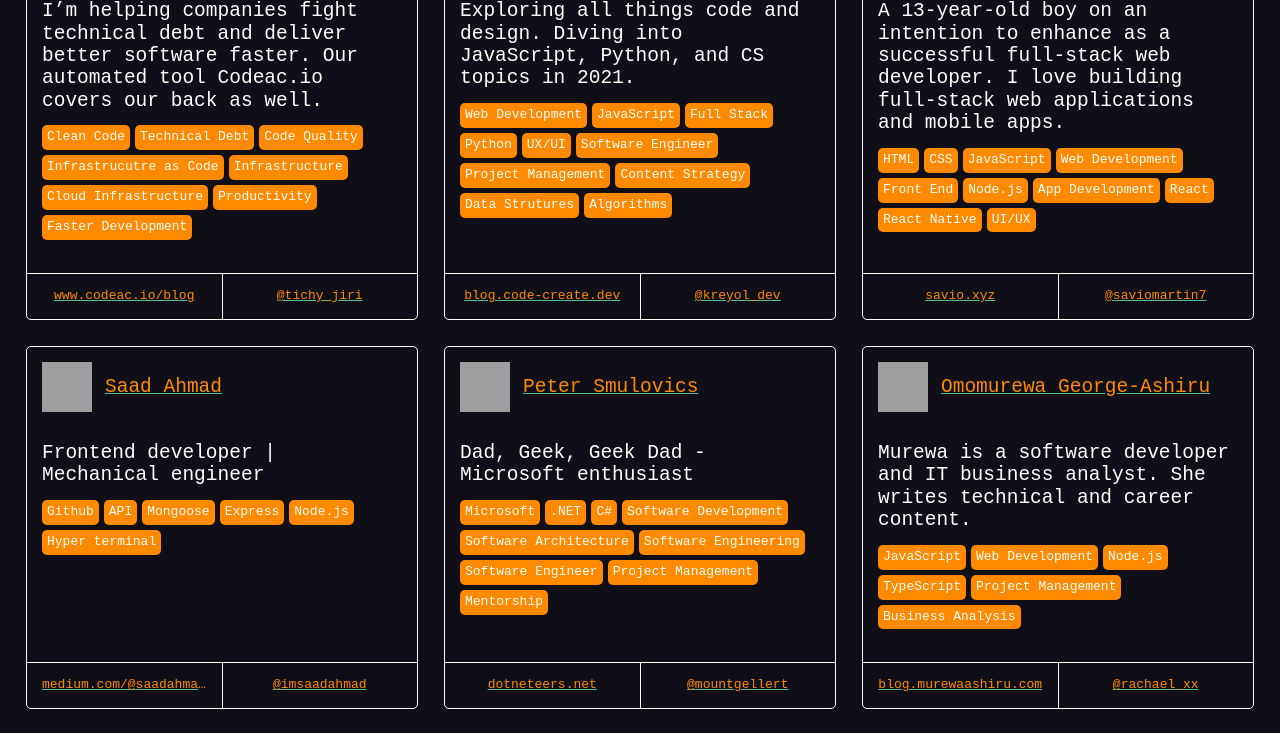
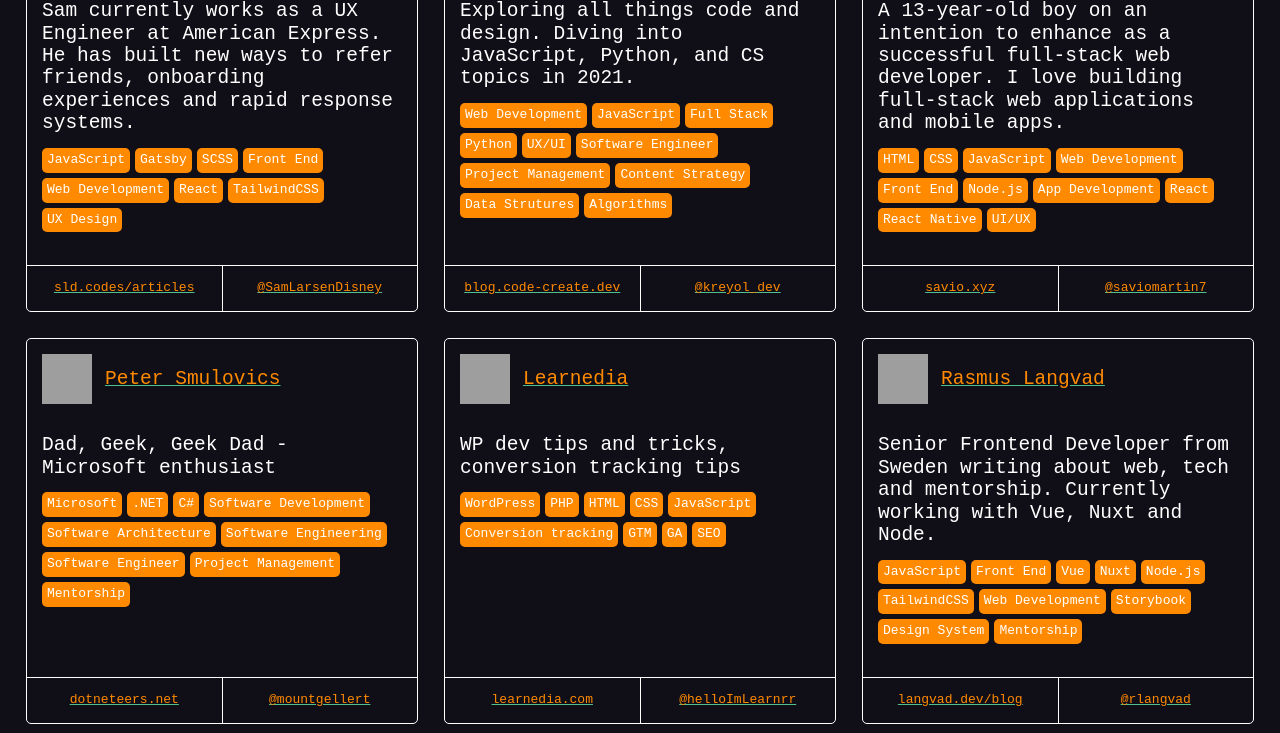
Before and after one commit to markodenic/awesome-tech-blogs, a Nuxt app: page / in a window 1280 px wide. Shown: the part 560-1293 px from the top of the page. Built offline with nearby package versions, Linux system fonts and the light colour scheme; grey boxes are pictures that could not be loaded.

Commit message:
Add learnedia to the list

```diff
--- a/data.js
+++ b/data.js
@@ -866,6 +866,23 @@ module.exports = [
     ]
   },
   {
+    name: 'Learnedia',
+    description: 'WP dev tips and tricks, conversion tracking tips' ,
+    url: 'https://learnedia.com/' ,
+    twitter: '@helloImLearnrr' ,
+    tags: [
+      'WordPress',
+      'PHP',
+      'HTML',
+      'CSS',
+      'JavaScript',
+      'Conversion tracking',
+      'GTM',
+      'GA',
+      'SEO',
+    ]
+  },
+  {
     name: 'Steven Spads',
     description: 'Full-stack Web Developer from Canada. Sharing web development tips, techniques, and tutorials to help you become a better web developer.',
     url: 'https://lumin8media.com',
```
